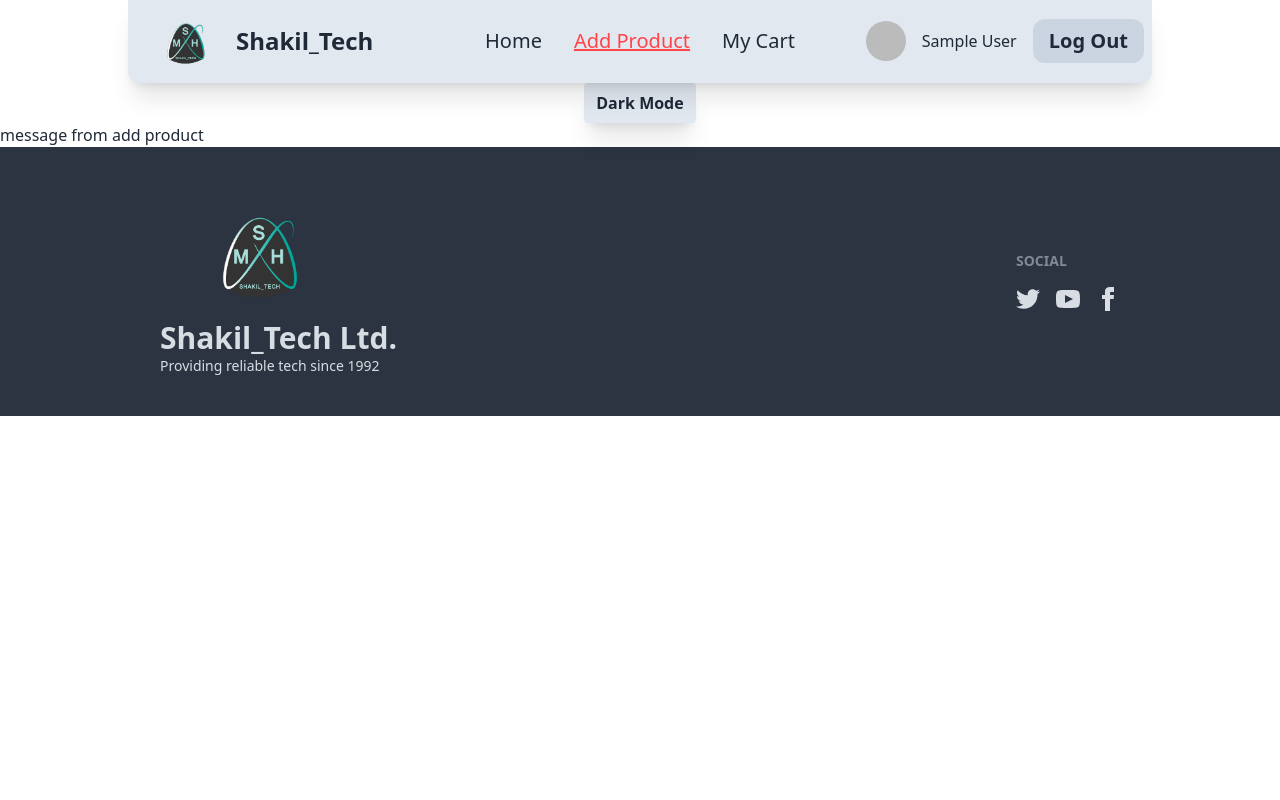
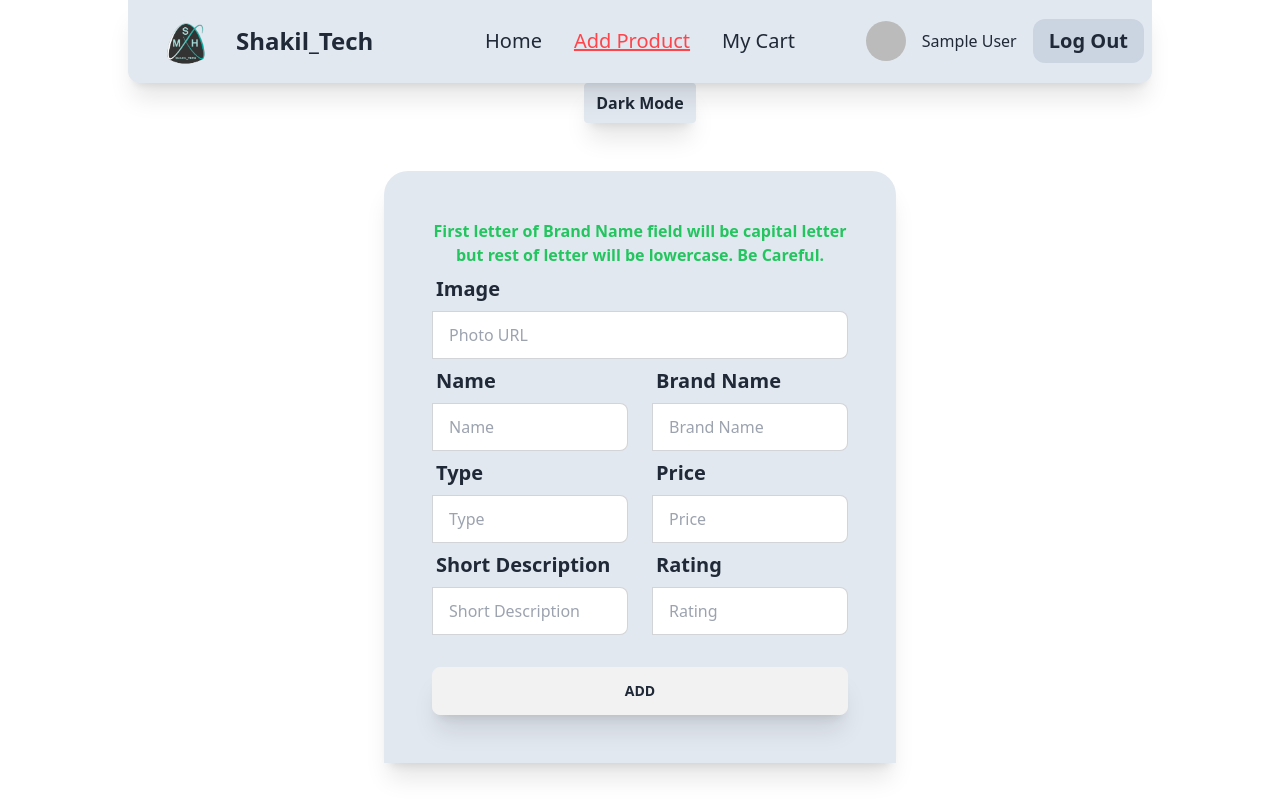
Before and after one commit to Md-ShakilHossain/shakil-tech, a React (Vite) app: page /addProduct in a window 1280 px wide. Shown: the top 800 px of the page. Built offline with nearby package versions, Linux system fonts and the light colour scheme; no server answers; sample sign-in values are in the browser's storage.

Commit message:
added some pages

```diff
--- a/public/homePageData.json
+++ b/public/homePageData.json
@@ -1,13 +1,13 @@
 [
     {
         "id": 1,
-        "photo": "https://i.ibb.co/mtyMXSr/gigabyte.jpg",
-        "brandName": "Gigabyte"
+        "photo": "https://i.ibb.co/FWB2txC/nokia.jpg",
+        "brandName": "Nokia"
     },
     {
         "id": 2,
         "photo": "https://i.ibb.co/qx6KrdR/LG.jpg",
-        "brandName": "LG"
+        "brandName": "Lg"
     },
     {
         "id": 3,
--- a/src/Pages/AddProduct/AddProduct.jsx
+++ b/src/Pages/AddProduct/AddProduct.jsx
@@ -1,9 +1,149 @@
+import Swal from 'sweetalert2'
+
+const AddProduct = () => {
+
+    const handleSubmit = e => {
+        e.preventDefault();
+        const form = e.target;
+        const imageURL = form.image.value;
+        const name = form.name.value;
+        const brandName = form.brandName.value;
+        const shortDescription = form.shortDescription.value;
+        const rating = form.rating.value;
+        const price = form.price.value;
+        const type = form.type.value;
+        const product = { imageURL, name, brandName, shortDescription, rating, price, type }
+
+        console.log(product);
+
+        fetch('http://localhost:5000/products', {
+            method: 'POST',
+            headers: {
+                'content-type': 'application/json'
+            },
+            body: JSON.stringify(product)
+        })
+            .then(res => res.json())
+            .then(data => {
+                console.log(data);
+                if(data.insertedId){
+                    Swal.fire({
+                        title: 'Success!',
+                        text: 'Product Added Successfully',
+                        icon: 'success',
+                        confirmButtonText: 'Okay'
+                      })
+
+                      form.reset();
+                }
+
+            })
 
 
-const AddProduct = () => {
+    }
+
     return (
-        <div>
-            <h2>message from add product</h2>
+        <div className="w-4/5 mx-auto">
+
+            <form onSubmit={handleSubmit}>
+                <div className="form-control bg-slate-200 p-12 w-64 md:w-1/2 shadow-xl mx-auto rounded-t-3xl mt-12 mb-20">
+
+                <p className='text-green-500 text-center font-semibold'>First letter of Brand Name field will be capital letter but rest of letter will be lowercase. Be Careful.</p>
+
+                    {/* Image Url */}
+                    <div>
+                        <label className="label">
+                            <span className="label-text text-xl font-bold">Image</span>
+                        </label>
+                        <label className="input-group">
+                            <input
+                                type="text"
+                                placeholder="Photo URL"
+                                name="image"
+                                required
+                                className="input input-bordered w-full" />
+                        </label>
+                    </div>
+                    <div>
+                        {/* Name and Brand Name */}
+                        <div className="flex flex-col lg:flex-row lg:gap-6">
+                            <div>
+                                <label className="label">
+                                    <span className="label-text text-xl font-bold">Name</span>
+                                </label>
+                                <label className="input-group">
+                                    <input type="text" placeholder="Name"
+                                        name="name"
+                                        required
+                                        className="input input-bordered w-full" />
+                                </label>
+                            </div>
+                            <div>
+                                <label className="label">
+                                    <span className="label-text text-xl font-bold">Brand Name</span>
+                                </label>
+                                <label className="input-group">
+                                    <input type="text" placeholder="Brand Name"
+                                        name="brandName"
+                                        required
+                                        className="input input-bordered w-full" />
+                                </label>
+                            </div>
+                        </div>
+                        {/* Type and Price */}
+                        <div className="flex flex-col lg:flex-row lg:gap-6">
+                            <div>
+                                <label className="label">
+                                    <span className="label-text text-xl font-bold">Type</span>
+                                </label>
+                                <label className="input-group">
+                                    <input type="text" placeholder="Type"
+                                        name="type"
+                                        required
+                                        className="input input-bordered w-full" />
+                                </label>
+                            </div>
+                            <div>
+                                <label className="label">
+                                    <span className="label-text text-xl font-bold">Price</span>
+                                </label>
+                                <label className="input-group">
+                                    <input type="number" placeholder="Price"
+                                        name="price"
+                                        required
+                                        className="input input-bordered w-full" />
+                                </label>
+                            </div>
+                        </div>
+                        {/* Short description and Rating */}
+                        <div className="flex flex-col lg:flex-row lg:gap-6">
+                            <div>
+                                <label className="label">
+                                    <span className="label-text text-xl font-bold">Short Description</span>
+                                </label>
+                                <label className="input-group">
+                                    <input type="text" placeholder="Short Description"
+                                        name="shortDescription"
+                                        required
+                                        className="input input-bordered w-full" />
+                                </label>
+                            </div>
+                            <div>
+                                <label className="label">
+                                    <span className="label-text text-xl font-bold">Rating</span>
+                                </label>
+                                <label className="input-group">
+                                    <input type="text" placeholder="Rating"
+                                        name="rating"
+                                        required
+                                        className="input input-bordered w-full" />
+                                </label>
+                            </div>
+                        </div>
+                        <input className="btn w-full mt-8 shadow-xl" type="submit" value="ADD" />
+                    </div>
+                </div>
+            </form>
         </div>
     );
 };
--- /dev/null
+++ b/src/Pages/BrandProducts/BrandProducts.jsx
@@ -0,0 +1,32 @@
+import { useLoaderData } from "react-router-dom";
+import ProductCard from "./ProductCard";
+
+const BrandProducts = () => {
+
+    const loadedProducts = useLoaderData();
+
+
+    return (
+        <div className="w-4/5 mx-auto mt-12">
+            {
+                loadedProducts.length > 0 ? <div className="grid grid-cols-1 md:grid-cols-2 lg:grid-cols-3 gap-6 mb-12">
+                    {
+                        loadedProducts.map(product => <ProductCard
+                            key={product._id}
+                            product={product}
+                        ></ProductCard>)
+                    }
+                </div> :
+                    <div>
+                        <div className="flex justify-center">
+                            <img className="w-72" src="https://i.ibb.co/4Tzw79Q/sad.png" alt="" />
+                        </div>
+                        <h3 className="text-4xl mb-20
+                         text-red-500 font-bold mt-8 text-center">No products Available.</h3>
+                    </div>
+            }
+        </div>
+    );
+};
+
+export default BrandProducts;
--- /dev/null
+++ b/src/Pages/BrandProducts/ProductCard.jsx
@@ -0,0 +1,33 @@
+import PropTypes from 'prop-types';
+
+const ProductCard = ({product}) => {
+    const { imageURL, name, brandName, shortDescription, rating, price, type } = product;
+    return (
+        <div>
+            <div className='bg-slate-200 p-4 shadow-xl rounded-br-3xl'>
+                    <img className='h-80 w-full rounded-md' src={imageURL} alt="" />
+                    <div className='mt-4'>
+                        <p className='text-xl font-bold'>{name}</p>
+
+                        <p><span className='font-semibold mt-2'>Brand Name: </span> {brandName}</p>
+
+                        <p><span className='font-semibold mt-2'>Type: </span> {type}</p>
+
+                        <p><span className='font-semibold mt-2'>Price: </span> {price} BDT</p>
+
+                        <p><span className='font-semibold mt-2'>Rating: </span> {rating}</p>
+
+                        <button className='btn w-full mt-4 shadow-xl'>Details</button>
+
+                        <button className='btn w-full mt-4 shadow-xl'>Update</button>
+                    </div>
+                </div>
+        </div>
+    );
+};
+
+ProductCard.propTypes = {
+    product: PropTypes.object.isRequired
+}
+
+export default ProductCard;
--- a/src/Pages/Home/BrandsCard/Card.jsx
+++ b/src/Pages/Home/BrandsCard/Card.jsx
@@ -5,7 +5,7 @@ const Card = ({ brand }) => {
     const { photo, brandName } = brand;
     return (
         <div>
-            <Link to={`/brands/${brandName}`}>
+            <Link to={`/products/${brandName}`}>
                 <div className='bg-slate-200 pb-4 shadow-xl rounded-br-3xl'>
                     <img className='h-80 w-full rounded-md' src={photo} alt="" />
                     <div>
--- a/src/Router/Router.jsx
+++ b/src/Router/Router.jsx
@@ -7,6 +7,7 @@ import Register from "../Pages/LoginAndRegister/Register";
 import PrivateRoute from "../PrivateRoute/PrivateRoute";
 import AddProduct from "../Pages/AddProduct/AddProduct";
 import MyCart from "../Pages/MyCart/MyCart";
+import BrandProducts from "../Pages/BrandProducts/BrandProducts";
 
 const router = createBrowserRouter([
     {
@@ -33,6 +34,11 @@ const router = createBrowserRouter([
         {
           path: '/cart',
           element: <PrivateRoute><MyCart></MyCart></PrivateRoute>
+        },
+        {
+          path: '/products/:brandName',
+          element: <BrandProducts></BrandProducts>,
+          loader: ({params}) => fetch(`http://localhost:5000/products/${params.brandName}`)
         }
       ]
     },
```
